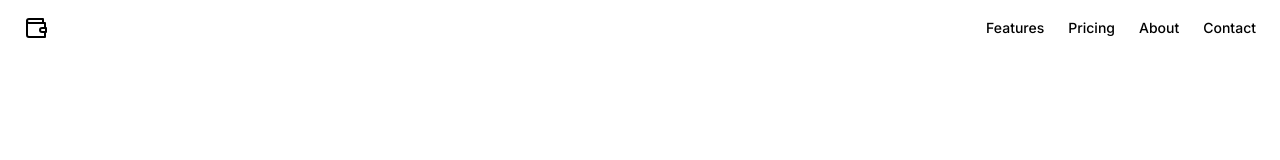
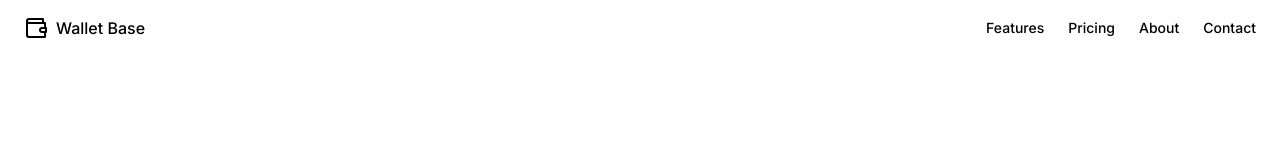
Before and after one commit to ArshaanB/wallet-base, a Next.js app: page / in a window 1280 px wide. Shown: the top 160 px of the page. Built offline with nearby package versions, Linux system fonts and the light colour scheme; no server answers.

Commit message:
updated naming and logo to Wallet Base

```diff
--- a/app/layout.tsx
+++ b/app/layout.tsx
@@ -5,7 +5,7 @@ import "./globals.css";
 const inter = Inter({ subsets: ["latin"] });
 
 export const metadata: Metadata = {
-  title: "My Crypto DB",
+  title: "Wallet Base",
   description:
     "Keep track of your crypto assets across various blockchains with a beautiful UX."
 };
--- a/components/home.tsx
+++ b/components/home.tsx
@@ -17,8 +17,8 @@ export function Home() {
     <div key="1" className="flex flex-col w-full min-h-screen">
       <header className="flex items-center justify-between h-16 px-4 border-b shrink-0 md:px-6">
         <div className="w-1/5 flex items-center">
-          <span className="font-bold">My Crypto DB</span>
-          <span className="sr-only">My Crypto DB</span>
+          <span className="font-bold">Wallet Base</span>
+          <span className="sr-only">Wallet Base</span>
         </div>
         <form>
           <Button formAction={signout} variant={"destructive"}>
--- a/components/landing-page.tsx
+++ b/components/landing-page.tsx
@@ -15,9 +15,10 @@ export async function LandingPage() {
     <div className="flex flex-col min-h-[100dvh]">
       <div className="h-[100vh]">
         <header className="px-4 lg:px-6 h-14 flex items-center">
-          <Link className="flex items-center justify-center" href="#">
-            <WalletIcon className="h-6 w-6" />
-            <span className="sr-only">My Crypto DB</span>
+          <Link className="flex items-center justify-center" href="/">
+            <WalletIcon className="h-6 w-6 mr-2" />
+            <span className="sr-only">Wallet Base</span>
+            <span className="mr-2 font-medium">Wallet Base</span>
           </Link>
           <nav className="ml-auto flex gap-4 sm:gap-6">
             <Link
```
Also changed, not shown: 2 other files (tests, documents, lock files or other folders).
